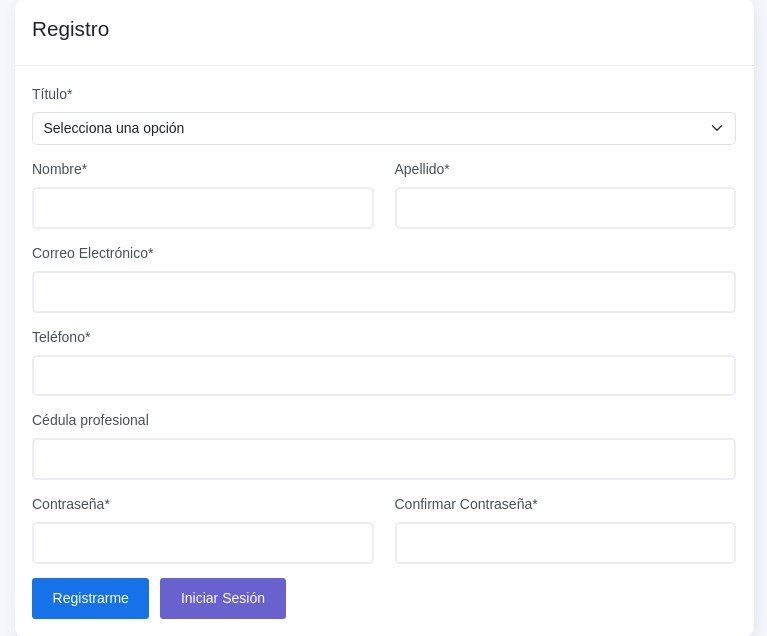
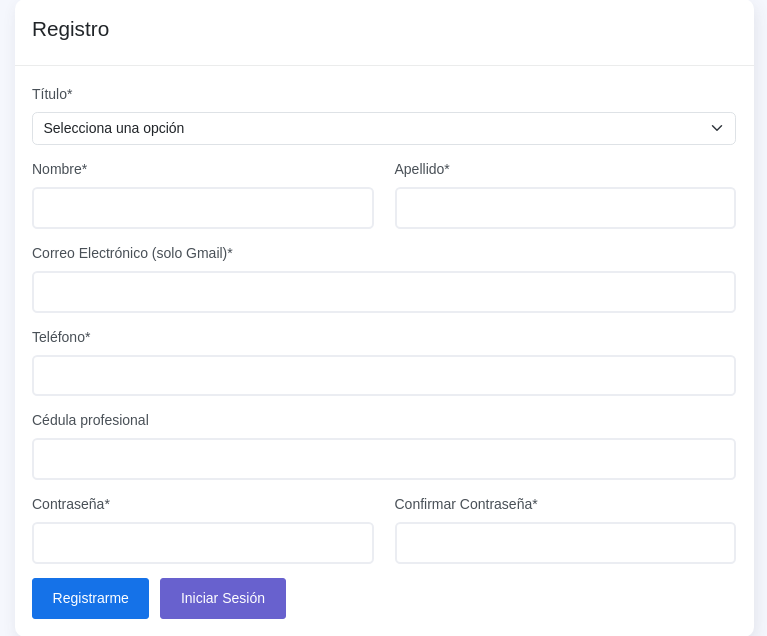
Before and after one commit to SyslifeJers/CRM-Cerene, a PHP site: page /participantePanel/Registro.php in a window 1280 px wide. Shown: the part 43-679 px from the top of the page, without its empty margins (256-1023 px from the left). Run offline with PHP 8.4, Linux system fonts and the light colour scheme.

Commit message:
Restrict registrations to Gmail addresses

```diff
--- a/Registro.php
+++ b/Registro.php
@@ -91,6 +91,8 @@ if ($_SERVER['REQUEST_METHOD'] === 'POST' && $curso) {
 
     if (!filter_var($email, FILTER_VALIDATE_EMAIL)) {
         $error = "Error: Formato de correo electrónico inválido";
+    } elseif (!preg_match('/@gmail\.com$/i', $email)) {
+        $error = "Error: Solo se permiten correos de Gmail";
     } else {
         try {
         // Generar contraseña de 6 dígitos
--- a/participantePanel/Registro.php
+++ b/participantePanel/Registro.php
@@ -54,6 +54,8 @@ if ($_SERVER['REQUEST_METHOD'] === 'POST') {
 
     if (!filter_var($email, FILTER_VALIDATE_EMAIL)) {
         $error = "Error: Formato de correo electrónico inválido";
+    } elseif (!preg_match('/@gmail\.com$/i', $email)) {
+        $error = "Error: Solo se permiten correos de Gmail";
     } elseif (strlen($pass) < 6) {
         $error = "Error: La contraseña debe tener al menos 6 caracteres";
     } elseif ($pass !== $pass_confirm) {
@@ -148,9 +150,24 @@ if ($_SERVER['REQUEST_METHOD'] === 'POST') {
                                 </div>
                             </div>
                             <div class="mb-3">
-                                <label for="email" class="form-label">Correo Electrónico*</label>
-                                <input type="email" class="form-control" id="email" name="email" required>
+                                <label for="email" class="form-label">Correo Electrónico (solo Gmail)*</label>
+                                <input type="email" class="form-control" id="email" name="email" required pattern="^[a-zA-Z0-9._%+-]+@gmail\.com$" title="Solo se permiten correos de Gmail">
+                                <div class="invalid-feedback">
+                                    Solo se permiten correos de Gmail(Para compartir contenido de los cursos).
+                                </div>
                             </div>
+                            <script>
+                            document.addEventListener('DOMContentLoaded', function() {
+                                var emailInput = document.getElementById('email');
+                                emailInput.addEventListener('input', function() {
+                                    if (emailInput.validity.patternMismatch) {
+                                        emailInput.classList.add('is-invalid');
+                                    } else {
+                                        emailInput.classList.remove('is-invalid');
+                                    }
+                                });
+                            });
+                            </script>
                             <div class="mb-3">
                                 <label for="telefono" class="form-label">Teléfono*</label>
                                 <input type="tel" class="form-control" id="telefono" name="telefono" required>
```
